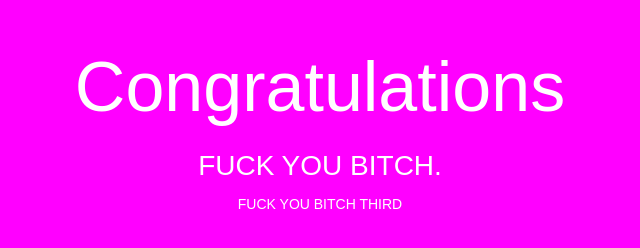
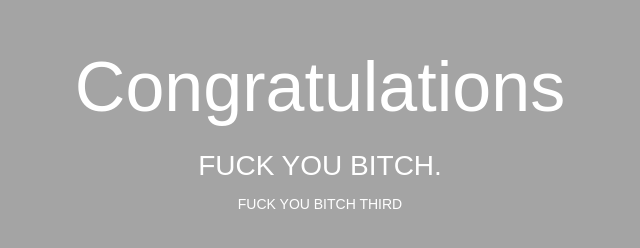
Before and after one commit to v-knyagnitskiy/CodeDeployGitHubDemo, a plain HTML site: page index.html in a window 1280 px wide. Shown: the whole page, without its empty margins (320-960 px from the left). Drawn offline with Linux system fonts and the light colour scheme.

Commit message:
Update index.html

```diff
--- a/index.html
+++ b/index.html
@@ -6,7 +6,7 @@
   <style>
     body {
       color: #ffffff;
-      background-color: #FF00FF;
+      background-color: #A4A4A4;
       font-family: Arial, sans-serif;
       font-size: 14px;
     }
```
